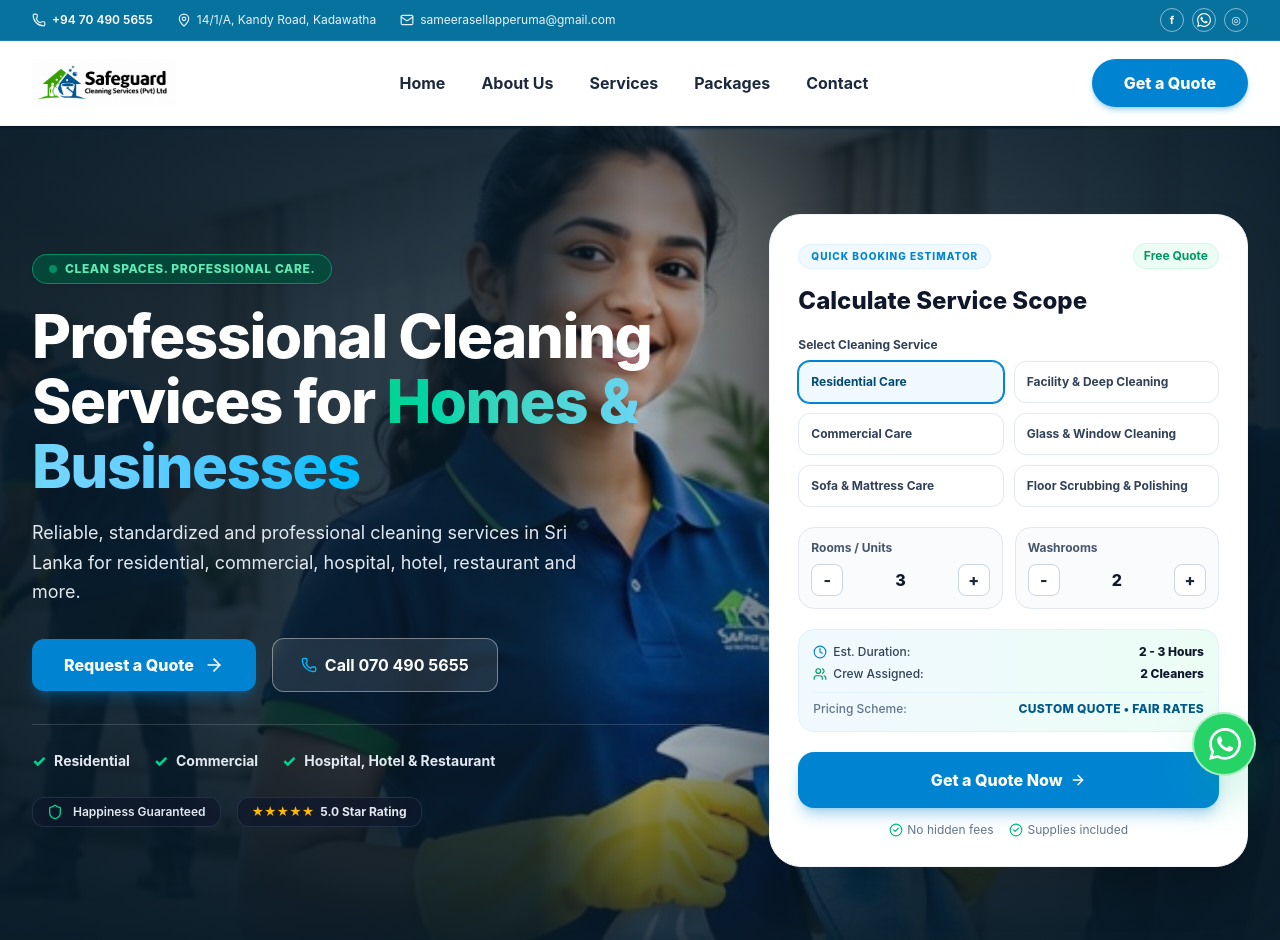
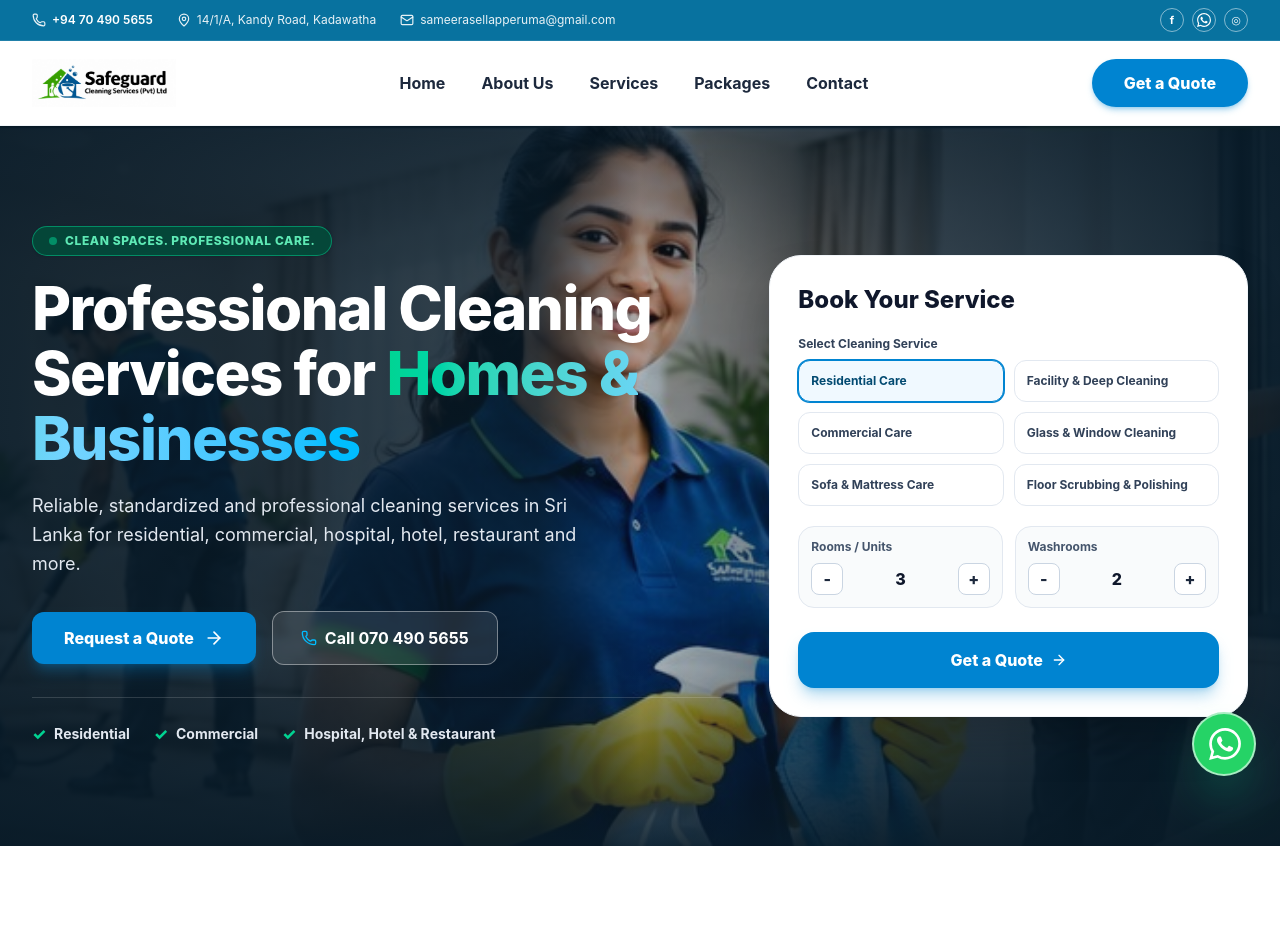
Before and after one commit to ChaminduYasintha/safegurd, a React (Vite) app: page / in a window 1280 px wide. Shown: the top 940 px of the page. Built offline with nearby package versions, Linux system fonts and the light colour scheme.

Commit message:
Update hero badges, simplify book your service card, add package prices, and remove requested subtexts

```diff
--- a/src/components/BookingPage.jsx
+++ b/src/components/BookingPage.jsx
@@ -880,17 +880,6 @@ export default function BookingPage({ onBackToHome, initialService = null, initi
                     </a>
                   </div>
                 </div>
-
-                {/* Rating Card */}
-                <div className="bg-white rounded-2xl p-4 border border-slate-200/80 flex items-center gap-3 shadow-xs">
-                  <div className="w-10 h-10 rounded-xl bg-amber-50 text-amber-500 flex items-center justify-center font-extrabold text-sm">
-                    ★
-                  </div>
-                  <div>
-                    <div className="text-xs font-bold text-slate-900">5.0 Star Rated Cleaners</div>
-                    <div className="text-[11px] text-slate-400">Trusted across Colombo &amp; Gampaha</div>
-                  </div>
-                </div>
               </div>
             </div>
           </div>
--- a/src/components/Contact.jsx
+++ b/src/components/Contact.jsx
@@ -113,9 +113,6 @@ export default function Contact() {
                     >
                       +94 70 490 5655
                     </a>
-                    <div className="text-xs text-slate-500 font-medium">
-                      Fast response for photos &amp; estimates
-                    </div>
                   </div>
                 </div>
 
--- a/src/components/Hero.jsx
+++ b/src/components/Hero.jsx
@@ -1,14 +1,14 @@
 import { useState } from 'react'
-import { CheckCircle2, Shield, Star, Clock, Users, ArrowRight, Phone } from 'lucide-react'
+import { ArrowRight, Phone } from 'lucide-react'
 import heroBgImg from '../assets/hero_bg.jpg'
 
 const serviceOptions = [
-  { id: 'residential', name: 'Residential Care', defaultRooms: 3, defaultBaths: 2, duration: '2 - 3 Hours', crew: '2 Cleaners' },
-  { id: 'facility', name: 'Facility & Deep Cleaning', defaultRooms: 4, defaultBaths: 3, duration: '4 - 6 Hours', crew: '3 - 4 Cleaners' },
-  { id: 'commercial', name: 'Commercial Care', defaultRooms: 5, defaultBaths: 2, duration: '3 - 5 Hours', crew: '3 Cleaners' },
-  { id: 'glass', name: 'Glass & Window Cleaning', defaultRooms: 2, defaultBaths: 1, duration: '1 - 2 Hours', crew: '2 Cleaners' },
-  { id: 'sofa', name: 'Sofa & Mattress Care', defaultRooms: 2, defaultBaths: 1, duration: '2 Hours', crew: '2 Cleaners' },
-  { id: 'floor', name: 'Floor Scrubbing & Polishing', defaultRooms: 3, defaultBaths: 2, duration: '2 - 4 Hours', crew: '2 - 3 Cleaners' },
+  { id: 'residential', name: 'Residential Care', defaultRooms: 3, defaultBaths: 2 },
+  { id: 'facility', name: 'Facility & Deep Cleaning', defaultRooms: 4, defaultBaths: 3 },
+  { id: 'commercial', name: 'Commercial Care', defaultRooms: 5, defaultBaths: 2 },
+  { id: 'glass', name: 'Glass & Window Cleaning', defaultRooms: 2, defaultBaths: 1 },
+  { id: 'sofa', name: 'Sofa & Mattress Care', defaultRooms: 2, defaultBaths: 1 },
+  { id: 'floor', name: 'Floor Scrubbing & Polishing', defaultRooms: 3, defaultBaths: 2 },
 ]
 
 export default function Hero({ onBookNow }) {
@@ -91,35 +91,13 @@ export default function Hero({ onBookNow }) {
                 <span>Hospital, Hotel &amp; Restaurant</span>
               </div>
             </div>
-
-            {/* Happiness Guaranteed & Rating Badges */}
-            <div className="flex flex-wrap items-center gap-4 mt-6">
-              <div className="flex items-center gap-2.5 px-3.5 py-1.5 rounded-xl bg-slate-900/70 border border-slate-700/60 backdrop-blur-md text-xs">
-                <Shield className="w-4 h-4 text-emerald-400" />
-                <span className="font-semibold text-slate-200">Happiness Guaranteed</span>
-              </div>
-              <div className="flex items-center gap-1.5 px-3.5 py-1.5 rounded-xl bg-slate-900/70 border border-slate-700/60 backdrop-blur-md text-xs">
-                <div className="flex text-amber-400">{'★'.repeat(5)}</div>
-                <span className="font-bold text-slate-200">5.0 Star Rating</span>
-              </div>
-            </div>
           </div>
 
-          {/* ── RIGHT COLUMN: Quick Booking Estimator Calculator Card ── */}
+          {/* ── RIGHT COLUMN: Book Your Service Card ── */}
           <div className="lg:col-span-5">
             <div className="bg-white rounded-[2rem] p-6 sm:p-7 shadow-2xl border border-slate-100 text-slate-900 relative">
-              {/* Header Tags & Title */}
-              <div className="flex items-center justify-between mb-4">
-                <span className="text-[10px] font-extrabold uppercase tracking-widest text-sky-600 bg-sky-50 px-3 py-1 rounded-full border border-sky-100">
-                  Quick Booking Estimator
-                </span>
-                <span className="text-xs font-bold text-emerald-600 bg-emerald-50 px-2.5 py-1 rounded-full border border-emerald-100">
-                  Free Quote
-                </span>
-              </div>
-
               <h3 className="text-2xl font-extrabold text-slate-900 mb-5">
-                Calculate Service Scope
+                Book Your Service
               </h3>
 
               {/* Service Selection Buttons (2 columns) */}
@@ -146,7 +124,7 @@ export default function Hero({ onBookNow }) {
               </div>
 
               {/* Counter Buttons: Rooms/Units & Washrooms */}
-              <div className="grid grid-cols-2 gap-3 mb-5">
+              <div className="grid grid-cols-2 gap-3 mb-6">
                 <div className="p-3 bg-slate-50/80 rounded-2xl border border-slate-200">
                   <div className="text-xs font-bold text-slate-600 mb-2">Rooms / Units</div>
                   <div className="flex items-center justify-between">
@@ -190,49 +168,15 @@ export default function Hero({ onBookNow }) {
                 </div>
               </div>
 
-              {/* Estimate Duration & Crew Box */}
-              <div className="p-3.5 bg-gradient-to-r from-sky-50 to-emerald-50 rounded-2xl border border-sky-100 mb-5">
-                <div className="flex items-center justify-between text-xs text-slate-700 mb-1.5">
-                  <span className="flex items-center gap-1.5 font-medium">
-                    <Clock className="w-3.5 h-3.5 text-sky-600" />
-                    Est. Duration:
-                  </span>
-                  <span className="font-extrabold text-slate-900">{selectedService.duration}</span>
-                </div>
-                <div className="flex items-center justify-between text-xs text-slate-700">
-                  <span className="flex items-center gap-1.5 font-medium">
-                    <Users className="w-3.5 h-3.5 text-emerald-600" />
-                    Crew Assigned:
-                  </span>
-                  <span className="font-extrabold text-slate-900">{selectedService.crew}</span>
-                </div>
-                <div className="mt-2.5 pt-2 border-t border-sky-100 flex items-center justify-between text-xs">
-                  <span className="text-slate-500 font-medium">Pricing Scheme:</span>
-                  <span className="text-xs font-extrabold text-sky-800 uppercase tracking-wide">
-                    CUSTOM QUOTE &bull; FAIR RATES
-                  </span>
-                </div>
-              </div>
-
-              {/* Action Button: Renamed to "Get a Quote Now" */}
+              {/* Action Button: Get a Quote */}
               <button
                 type="button"
                 onClick={() => onBookNow(selectedService.name, { rooms, baths })}
                 className="w-full py-4 px-4 bg-sky-600 hover:bg-sky-500 text-white font-extrabold rounded-2xl shadow-lg shadow-sky-600/30 hover:shadow-sky-500/50 transition-all flex items-center justify-center gap-2 cursor-pointer hover:-translate-y-0.5 active:translate-y-0"
               >
-                <span>Get a Quote Now</span>
+                <span>Get a Quote</span>
                 <ArrowRight className="w-4 h-4" />
               </button>
-
-              {/* Trust Checkmarks */}
-              <div className="mt-3.5 flex items-center justify-center gap-4 text-xs text-slate-500">
-                <span className="flex items-center gap-1">
-                  <CheckCircle2 className="w-3.5 h-3.5 text-emerald-500" /> No hidden fees
-                </span>
-                <span className="flex items-center gap-1">
-                  <CheckCircle2 className="w-3.5 h-3.5 text-emerald-500" /> Supplies included
-                </span>
-              </div>
             </div>
           </div>
 
--- a/src/components/Packages.jsx
+++ b/src/components/Packages.jsx
@@ -12,7 +12,8 @@ const packages = [
       'Eco-friendly child & pet safe products',
       'Flexible weekly or bi-weekly schedules',
     ],
-    priceText: 'Custom quotation',
+    price: 'Rs. 15,000',
+    period: '/ service',
     popular: false,
     badgeColor: 'text-emerald-700 bg-emerald-50 border-emerald-200',
   },
@@ -27,7 +28,8 @@ const packages = [
       'After-hours & weekend availability',
       'Dedicated facility supervisor',
     ],
-    priceText: 'Custom quotation',
+    price: 'Rs. 25,000',
+    period: '/ month',
     popular: true,
     badgeColor: 'text-sky-700 bg-sky-50 border-sky-200',
   },
@@ -42,7 +44,8 @@ const packages = [
       'High-grade sanitized standards',
       'Full post-service verification checklist',
     ],
-    priceText: 'Custom quotation',
+    price: 'Rs. 40,000',
+    period: '/ project',
     popular: false,
     badgeColor: 'text-indigo-700 bg-indigo-50 border-indigo-200',
   },
@@ -62,7 +65,7 @@ export default function Packages({ onBookNow }) {
             Cleaning Packages
           </h2>
           <p className="text-slate-600 text-base sm:text-lg leading-relaxed">
-            Choose a service level and request a quotation. Final scope and pricing are confirmed after reviewing your requirements.
+            Choose a service package tailored for your space. Transparent rates with flexible schedules and professional equipment.
           </p>
         </div>
 
@@ -114,11 +117,13 @@ export default function Packages({ onBookNow }) {
 
               <div>
                 <div className="pt-6 border-t border-slate-100 mb-6">
-                  <div className="text-xs font-bold text-slate-400 uppercase tracking-wider mb-1">
-                    Pricing Scheme
-                  </div>
-                  <div className="text-2xl font-extrabold text-slate-900">
-                    {pkg.priceText}
+                  <div className="flex items-baseline gap-1.5">
+                    <span className="text-3xl font-extrabold text-slate-900 tracking-tight">
+                      {pkg.price}
+                    </span>
+                    <span className="text-xs font-semibold text-slate-500">
+                      {pkg.period}
+                    </span>
                   </div>
                 </div>
 
```
Also changed, not shown: 1 other file (tests, documents, lock files or other folders).
